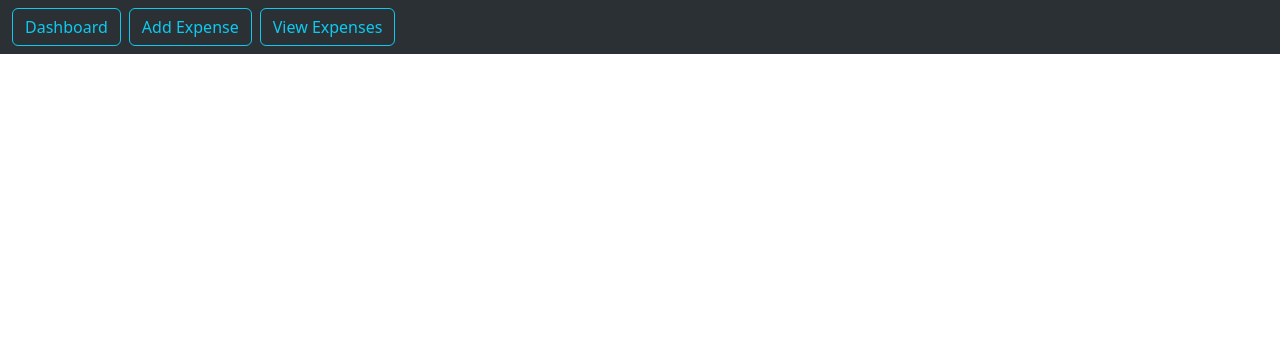
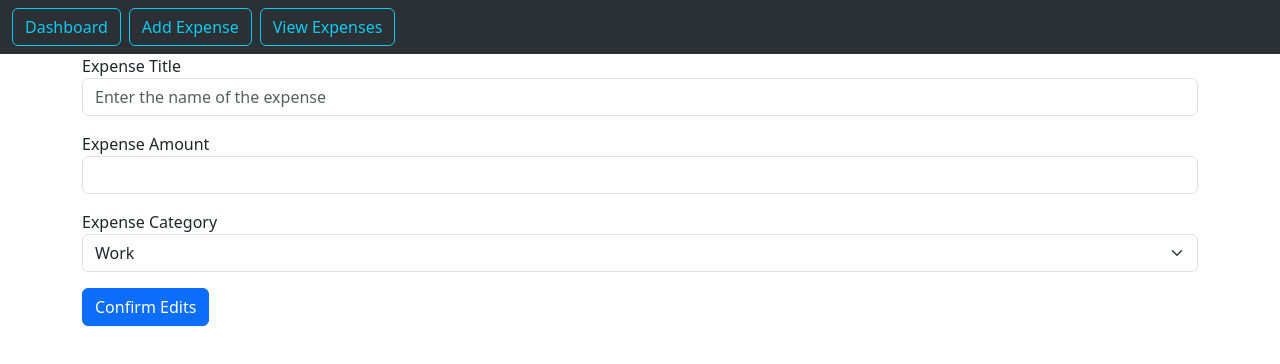
Before and after one commit to Pfieth16/Frameworks-Assignment-4, an Angular app: page /edit/1 in a window 1280 px wide. Before the commit this address led to /. Shown: the top 364 px of the page. Built offline with nearby package versions, Linux system fonts and the light colour scheme.

Commit message:
Non-functional Edit

```diff
--- a/src/app/app.config.ts
+++ b/src/app/app.config.ts
@@ -6,6 +6,6 @@ import { routes } from './app.routes';
 export const appConfig: ApplicationConfig = {
   providers: [
     provideBrowserGlobalErrorListeners(),
-    provideRouter(routes/*, withComponentInputBinding()*/)
+    provideRouter(routes, withComponentInputBinding())
   ]
 };
--- a/src/app/app.routes.ts
+++ b/src/app/app.routes.ts
@@ -21,7 +21,7 @@ export const routes: Routes = [
         title: 'Expenses',
     },
     {
-        path: 'edit',
+        path: 'edit/:id',
         component: EditExpense,
         title: 'Edit Expense',
     },
--- a/src/app/edit-expense/edit-expense.html
+++ b/src/app/edit-expense/edit-expense.html
@@ -1 +1,25 @@
-<p>edit-expense works!</p>
+<div class="container">
+    <form action="">
+        <div class="mb-3">
+            <label for="inputName">Expense Title</label>
+            <input #expenseName type="text" class="form-control" id="inputName" placeholder="Enter the name of the expense">
+        </div>
+        <div class="mb-3">
+            <label for="inputAmt">Expense Amount</label>
+            <input #expenseAmount type="number" class="form-control" id="inputAmt">
+        </div>
+        <div class="mb-3">
+            <label for="inputCategory">Expense Category</label>
+            <select #expenseCategory class="form-select" id="inputCategory">
+                <option value="Work">Work</option>
+                <option value="Personal">Personal</option>
+                <option value="Grocery">Grocery</option>
+                <option value="Utilities">Utilities</option>
+                <option value="Shopping">Shopping</option>
+                <option value="Travel">Travel</option>
+                <option value="Food">Food</option>
+            </select>
+        </div>
+        <button class="btn btn-primary" (click)="onUpdateExpense(expenseName, expenseAmount, expenseCategory)">Confirm Edits</button>
+    </form>
+</div>
--- a/src/app/edit-expense/edit-expense.ts
+++ b/src/app/edit-expense/edit-expense.ts
@@ -1,12 +1,27 @@
-import { Component } from '@angular/core';
-import { RouterLink } from '@angular/router';
+import { Component, inject, input } from '@angular/core';
+import { RouterLink, RouterModule } from '@angular/router';
+import { ExpenseService } from '../expense-service';
+import { ExpenseCategory } from '../expense';
 
 @Component({
   selector: 'app-edit-expense',
-  imports: [RouterLink],
+  imports: [RouterLink, RouterModule],
   templateUrl: './edit-expense.html',
   styleUrl: './edit-expense.css',
 })
 export class EditExpense {
+  expenseService = inject(ExpenseService);
+  id = input.required<string>();
 
+  onUpdateExpense(expName: HTMLInputElement, expAmt: HTMLInputElement, expCat: HTMLSelectElement) {
+    const name = expName.value;
+    const amt = ((expAmt.value as unknown) as number);
+    const cat = ((expCat.value as unknown) as ExpenseCategory);
+
+    this.expenseService.updateExpense(this.id(), name, amt, cat)
+
+    expName.value = '';
+    expAmt.value = '';
+    expCat.value = 'Work';
+  }
 }
--- a/src/app/expense-item/expense-item.html
+++ b/src/app/expense-item/expense-item.html
@@ -2,7 +2,7 @@
   <div class="card-body">
     <h4 class="card-title">{{expense().title}} <span class="badge text-bg-warning" [class]="badgeClass()">{{expense().category}}</span></h4>
     <h5>${{expense().amount}}</h5>
-    <button routerLink="edit" class="btn btn-primary Disabled">Edit</button>
+    <a [routerLink]="['edit', expense().id]" class="btn btn-primary">Edit</a>
     <button class="btn btn-danger" (click)="onDeleteExpense()">Delete</button>
   </div>
 </div>
--- a/src/app/expense-service.ts
+++ b/src/app/expense-service.ts
@@ -43,11 +43,16 @@ export class ExpenseService {
     this.expense_list.update((expenses) => [...expenses, newExpense]);
   }
 
+  updateExpense(id: string, name: string, amt: number, category: ExpenseCategory) {
+    this.deleteExpense(id);
+    this.addExpense(name, amt, category);
+  }
+
   deleteExpense(id: string) {
     this.expense_list.update((expenses) => expenses.filter((expense) => expense.id != id));
   }
 
   private generateExpenseId = () => {
-    return 'expense-' + Date.now() + '-' + Math.floor(Math.random() * 1000);
+    return 'expense_' + Date.now() + "_" + Math.floor(Math.random() * 1000);
   };
 }
```
